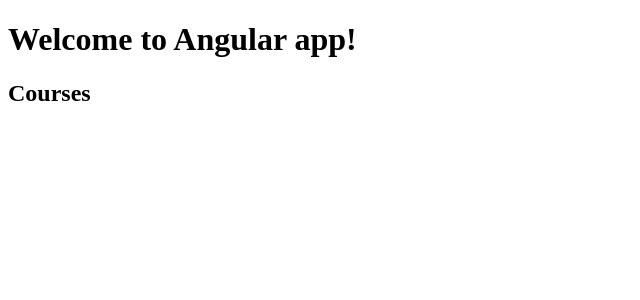
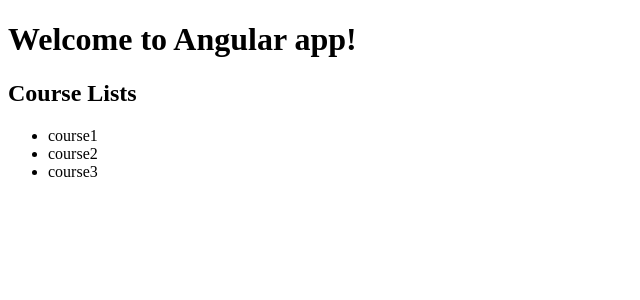
Before and after one commit to WeiChienHsu/angular, an Angular app in the folder hello-world/: page / in a window 1280 px wide. Shown: the top 300 px of the page, without its empty margins (0-640 px from the left). Built offline with nearby package versions, Linux system fonts and the light colour scheme.

Commit message:
add course lists

```diff
--- a/hello-world/src/app/app.module.ts
+++ b/hello-world/src/app/app.module.ts
@@ -5,10 +5,12 @@
 import { AppComponent } from './app.component';
 
 
+
 @NgModule({
   declarations: [
     AppComponent,
-    CoursesComponent
+    CoursesComponent,
+
   ],
   imports: [
     BrowserModule
--- a/hello-world/src/app/courses.component.ts
+++ b/hello-world/src/app/courses.component.ts
@@ -2,9 +2,20 @@
 
 @Component({
     selector:'courses',
-    template:'<h2> Courses </h2>'
+    template:`<h2> {{ getTitle() }} </h2>
+              <ul>
+                    <li *ngFor="let course of courses">
+                        {{course}}
+                    </li>
+              </ul>
+    `
 })
 
 export class CoursesComponent {
+    title = "Course Lists";
+    courses = ["course1","course2","course3"];
 
+    getTitle() {
+        return this.title;
+    }
 }
```
